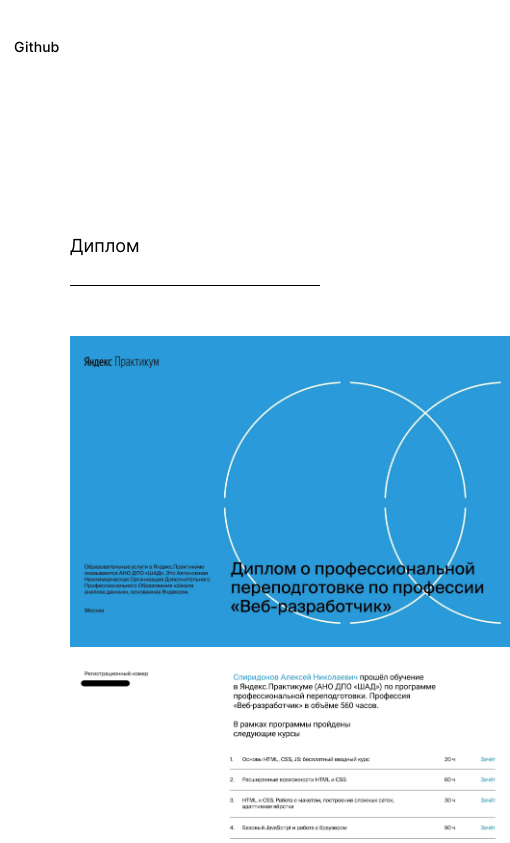
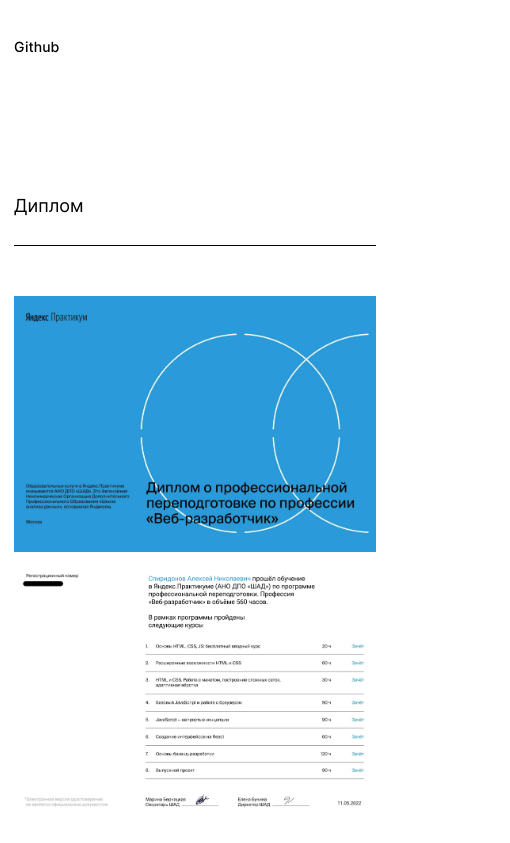
Before and after one commit to Zoytz/movies-explorer-frontend, a React (Create React App) app: page / in a window 390 px wide. Shown: the part 2681-3524 px from the top of the page, 510 px wide, since content can reach past the window. Built offline with nearby package versions, Linux system fonts and the light colour scheme.

Commit message:
fixed: diploma mobile

```diff
--- a/src/components/Diploma/Diploma.css
+++ b/src/components/Diploma/Diploma.css
@@ -16,7 +16,6 @@
 .diploma__image {
   max-width: 45%;
   width: 100%;
-  min-width: 440px;
   transition: all linear .2s;
 }
 
@@ -25,6 +24,11 @@
 }
 
 @media screen and (max-width: 1023px) {
+
+  .diploma {
+    padding: 90px 50px 90px;
+  }
+
   .diploma__images {
     flex-direction: column;
   }
@@ -38,3 +42,9 @@
   }
 
 }
+
+@media screen and (max-width: 767px) {
+  .diploma {
+    padding: 70px 14px 14px;
+  }
+}
```
